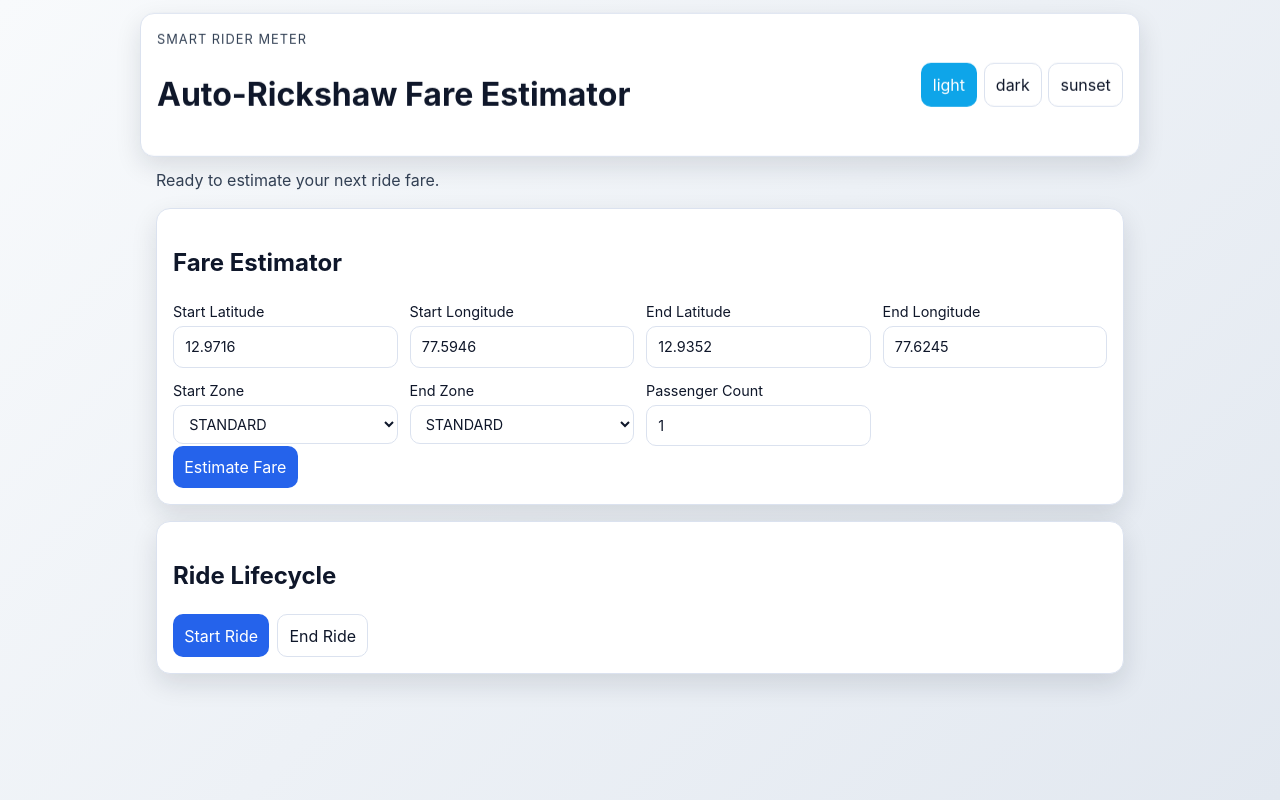
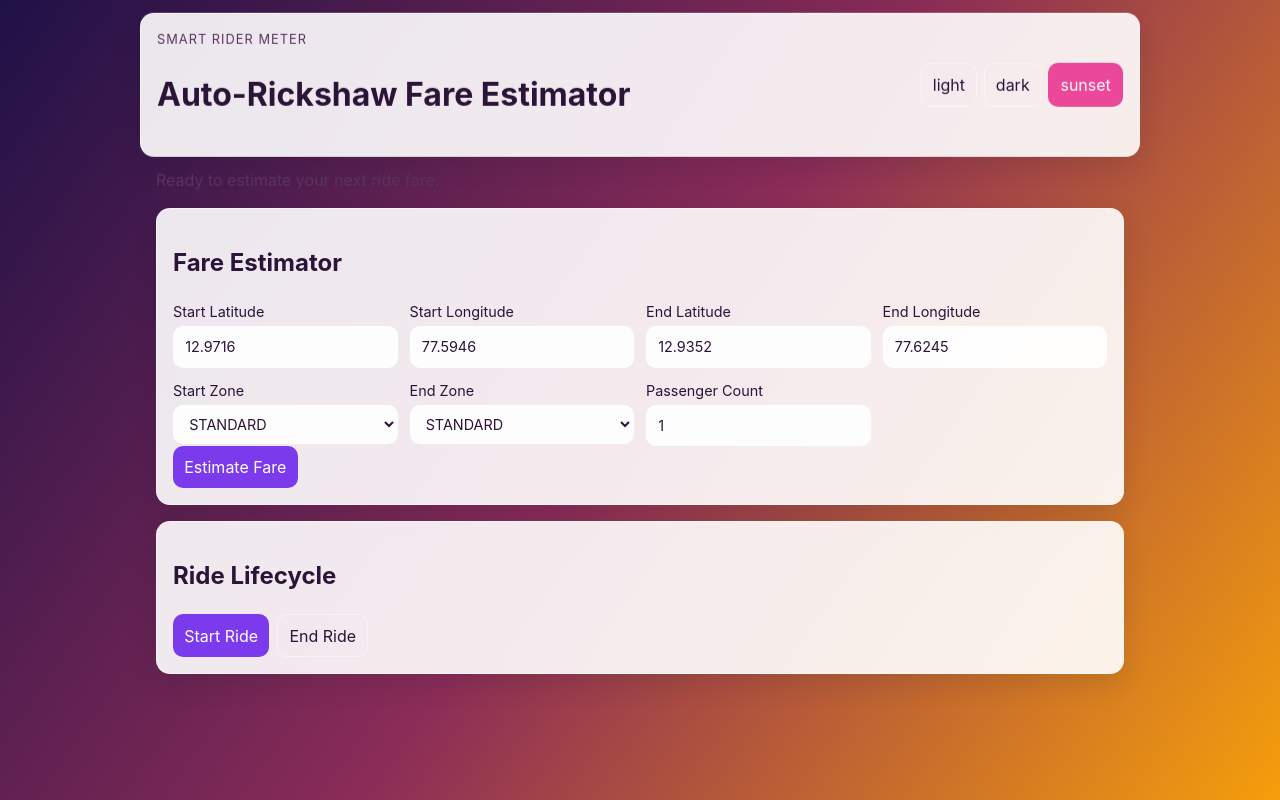
Before and after one commit to udaykiran21/smart-rider-meter, a React (Vite) app in the folder frontend/: page / in a window 1280 px wide. Built offline with nearby package versions, Linux system fonts and the light colour scheme.

Commit message:
feat(frontend): add persistent non-white default theme (#4)

```diff
--- a/frontend/src/App.tsx
+++ b/frontend/src/App.tsx
@@ -1,4 +1,4 @@
-import { FormEvent, useMemo, useState } from 'react';
+import { FormEvent, useEffect, useMemo, useState } from 'react';
 
 type ZoneType = 'STANDARD' | 'AIRPORT' | 'RAILWAY' | 'SUBURBAN';
 
@@ -24,13 +24,30 @@ const defaultTrip = {
   passengerCount: 1
 };
 
+const themeOptions = ['light', 'dark', 'sunset'] as const;
+type ThemeName = (typeof themeOptions)[number];
+
+const getInitialTheme = (): ThemeName => {
+  const savedTheme = window.localStorage.getItem('theme');
+
+  if (savedTheme && themeOptions.includes(savedTheme as ThemeName)) {
+    return savedTheme as ThemeName;
+  }
+
+  return window.matchMedia('(prefers-color-scheme: dark)').matches ? 'dark' : 'sunset';
+};
+
 export default function App() {
   const [trip, setTrip] = useState(defaultTrip);
   const [estimate, setEstimate] = useState<Breakdown | null>(null);
   const [rideId, setRideId] = useState<string>('');
   const [rideEndBreakdown, setRideEndBreakdown] = useState<Breakdown | null>(null);
   const [message, setMessage] = useState<string>('');
-  const [theme, setTheme] = useState<'light' | 'dark' | 'sunset'>('light');
+  const [theme, setTheme] = useState<ThemeName>(getInitialTheme);
+
+  useEffect(() => {
+    window.localStorage.setItem('theme', theme);
+  }, [theme]);
 
   const zoneOptions: ZoneType[] = useMemo(
     () => ['STANDARD', 'AIRPORT', 'RAILWAY', 'SUBURBAN'],
@@ -157,7 +174,7 @@ export default function App() {
           <h1>Auto-Rickshaw Fare Estimator</h1>
         </div>
         <nav className="theme-nav" aria-label="Theme switcher">
-          {(['light', 'dark', 'sunset'] as const).map((name) => (
+          {themeOptions.map((name) => (
             <button
               key={name}
               type="button"
```
